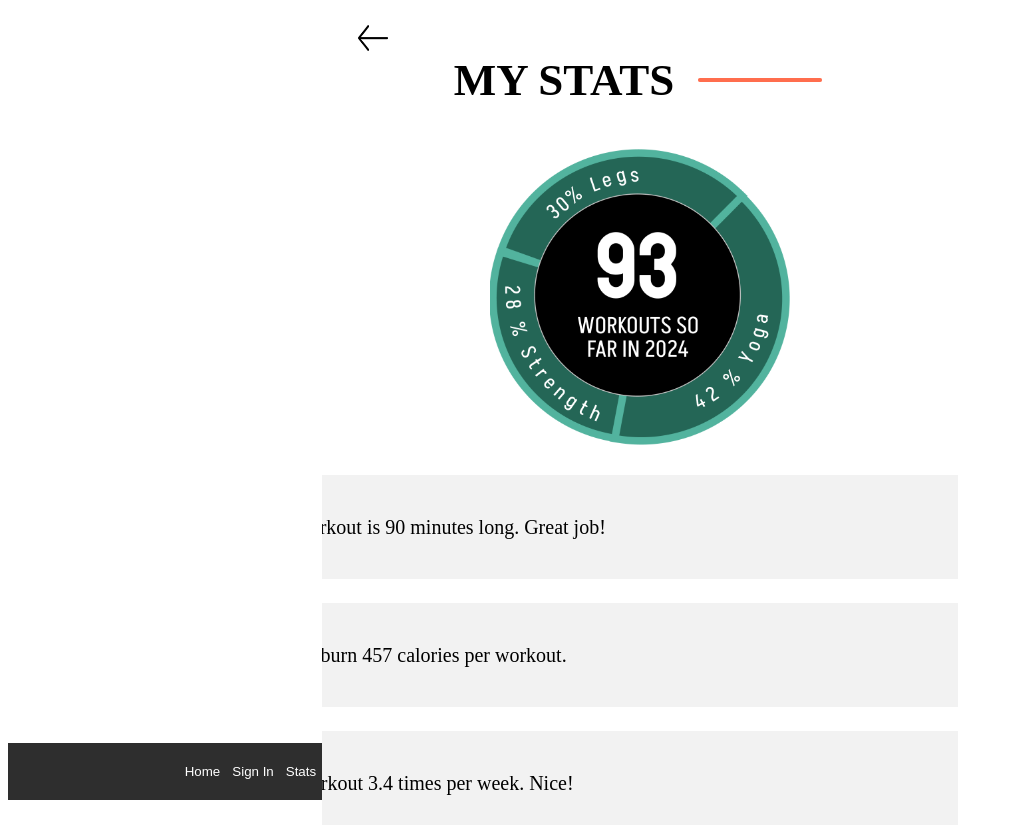
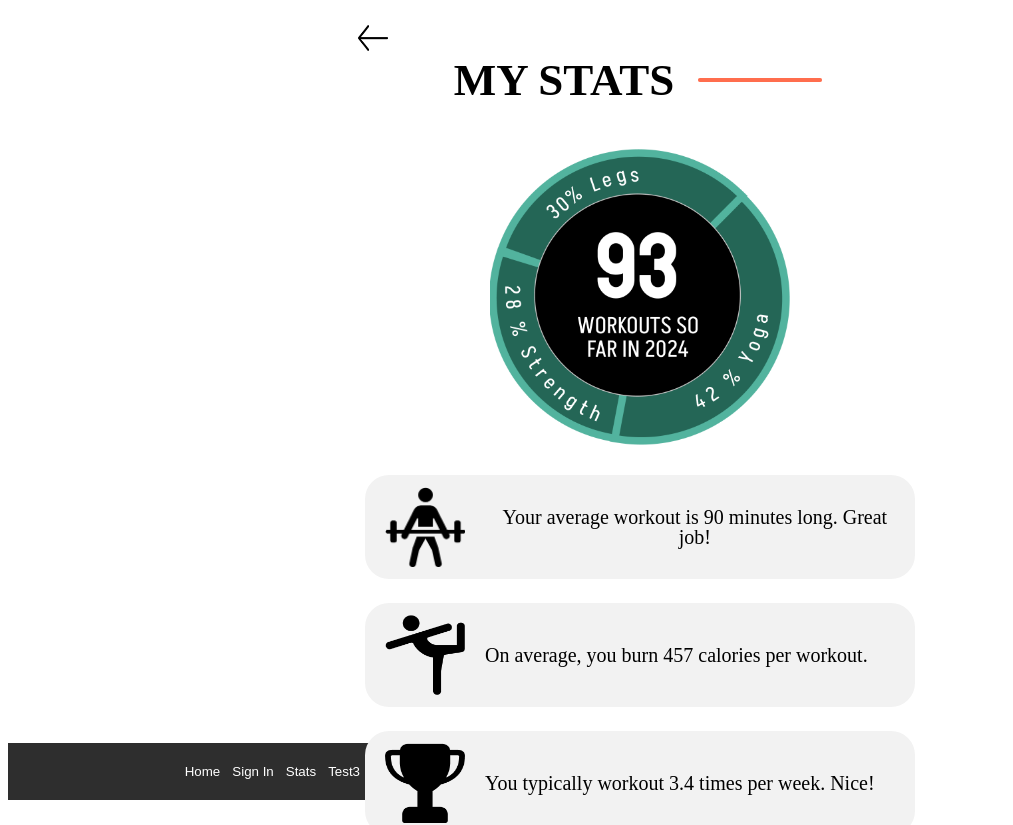
Before and after one commit to williamcaamot/arcturus, a React (Vite) app in the folder frontend/: page /Statistics in a window 1280 px wide. Shown: the top 825 px of the page, without its empty margins (0-1013 px from the left). Built offline with nearby package versions, Linux system fonts and the light colour scheme; no server answers.

Commit message:
Changed some sizes and made header show regardless of size

```diff
--- a/frontend/src/pages/statistics/styles/statistics.css
+++ b/frontend/src/pages/statistics/styles/statistics.css
@@ -8,6 +8,7 @@
     background: var(--Background, #FFF);
     height: auto;
     position: relative;
+    min-height: 115vh;
     overflow: auto;
 }
 
@@ -16,7 +17,6 @@
     flex-direction: column;
     align-items: center;
     width: 100%;
-    margin-top: 5vh;
 }
 
 .statsHeader {
@@ -25,7 +25,7 @@
     padding: 8px 2.982px 5px 0px;
     justify-content: center;
     gap: 22.982px;
-
+    margin-top: auto;
 }
 
 .line {
@@ -81,13 +81,12 @@
     flex-direction: row;
     align-items: center;
     width: 90vw;
+    max-width: 550px;
     height: 13vh;
     flex-shrink: 0;
     border-radius: 3vh;
     background: var(--Background-Grey, #F2F2F2);
     margin: 1.5vh;
-
-
 }
 
 .infoBox p {
```
